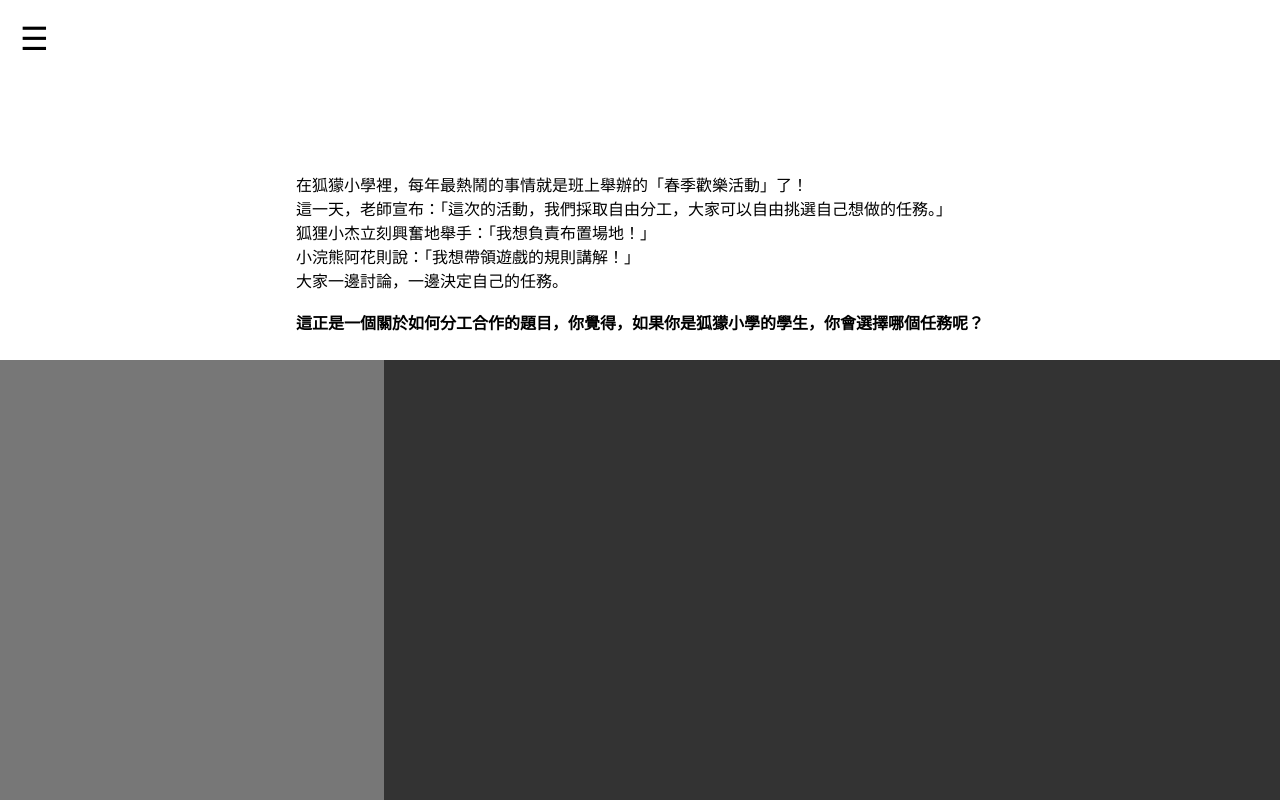
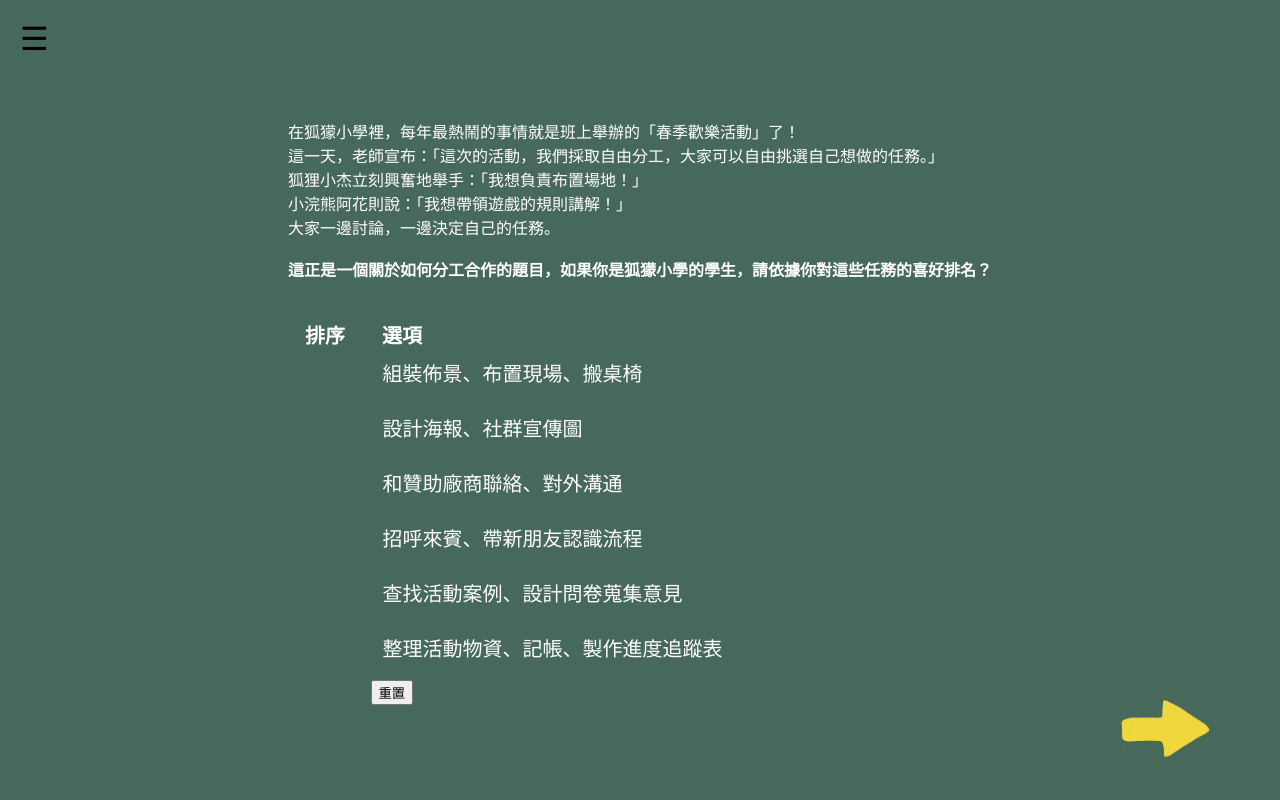
Before and after one commit to ntutproject113/Meerkat, a Vue app in the folder frontend/: page /aptitudeTest1 in a window 1280 px wide. Built offline with nearby package versions, Linux system fonts and the light colour scheme; what vue-konva would draw is missing.

Commit message:
test_arrangement

```diff
--- a/frontend/src/views/AptitudeTest1.vue
+++ b/frontend/src/views/AptitudeTest1.vue
@@ -1,10 +1,40 @@
 <script setup>
+    import { ref } from 'vue'
     import Menu from '../components/Menu.vue';
+
+    const options = [
+        { key: 'R', text: '組裝佈景、布置現場、搬桌椅' },
+        { key: 'A', text: '設計海報、社群宣傳圖' },
+        { key: 'E', text: '和贊助廠商聯絡、對外溝通' },
+        { key: 'S', text: '招呼來賓、帶新朋友認識流程' },
+        { key: 'I', text: '查找活動案例、設計問卷蒐集意見' },
+        { key: 'C', text: '整理活動物資、記帳、製作進度追蹤表' }
+    ]
+    //Array(陣列長度).fill(預設值)，[null, null, null, null, null, null]
+    const clickOrder = ref(Array(options.length).fill(null))
+    //curremtOrder控制我現在已經點擊第幾次了
+    const currentOrder = ref(0)
+
+    function handleClick(index) {
+        //如果這個選項還沒被點過的話，就將該選項(用index表示)的值紀錄成當下的currentOrder
+        if (clickOrder.value[index] === null) {
+            clickOrder.value[index] = currentOrder.value
+            currentOrder.value++
+        }
+    }
+
+    function resetOrder() {
+        clickOrder.value = Array(options.length).fill(null)
+        currentOrder.value = 0
+    }
 </script>
 
 <template>
     <div class="page-wrapper">
         <Menu />
+        <RouterLink to = "/aptitudeTest2">
+            <img src="../assets/images/aptitude_test_result/arrow.png" class="arrow" >
+        </RouterLink>
         <div class="question">
             <div class="word">
                 在狐獴小學裡，每年最熱鬧的事情就是班上舉辦的「春季歡樂活動」了！
@@ -13,13 +43,32 @@
                 <br>小浣熊阿花則說：「我想帶領遊戲的規則講解！」
                 <br>大家一邊討論，一邊決定自己的任務。
                 <div class="Q1">
-                    <br>這正是一個關於如何分工合作的題目，你覺得，如果你是狐獴小學的學生，你會選擇哪個任務呢？
+                    <br>這正是一個關於如何分工合作的題目，如果你是狐獴小學的學生，請依據你對這些任務的喜好排名？
                 </div>
             </div>
         </div>
-        <div class="answer">
-        </div>
-        <div class="choice">
+        <div class="reply">
+            <span class="w1">排序</span>
+            <span class="w2">選項</span>
+            <div class="choice">
+                <!--從 options 裡一個一個取出來，每一筆叫做 option，它的順序叫做 index-->
+                <!--如果點擊div，就會觸發handleClick(index)這個函式-->
+                <div
+                    v-for="(option, index) in options"
+                    :key="option.key"
+                    class="option-item"
+                    @click="handleClick(index)"
+                >
+                    <!--該標籤要for迴圈下，所以會跟著迴圈跑6次-->
+                    <span>{{ option.text }}</span>
+                    <!--如果clickOrder[index]不為空值，代表已經被點擊過了-->
+                    <span v-if="clickOrder[index] !== null" class="answer">
+                    <!--就會顯示這段文字(順序)-->
+                    {{ clickOrder[index] + 1 }}
+                </span>
+                </div>
+                <button class="reset-btn" @click="resetOrder">重置</button>
+            </div>
         </div>
     </div>
 </template>
@@ -27,6 +76,7 @@
 <style scoped>
     .page-wrapper{
         display: flex;
+        justify-content: center;
         background-color: #47695B;
     }
     .question{
@@ -34,31 +84,67 @@
         position: absolute;
         justify-content: center;
         top: 0;
+        max-width: 770px;
         width: 100vw;
-        height: 45vh;
-        background-color: #ffffff;
+        height: 37vh;
     }
     .word{
         align-self: flex-end;
         margin-bottom: 2%;
+        color: #ffffff;
     }
     .Q1{
         font-weight: bold;
     }
+    .reply{
+        display: flex;
+        position: absolute;
+        bottom: 0;
+        max-width: 770px;
+        width: 100vw;
+        height: 60vh;
+    }
     .answer{
         position: absolute;
-        top: 45%;
-        left: 0;
-        width: 30vw;
-        height: 55vh;
-        background-color: #777777;
+        left: -10%;
     }
     .choice{
         position: absolute;
-        top: 45%;
-        left: 30%;
-        width: 70vw;
-        height: 55vh;
-        background-color: #333333;
+        left: 15%;
+        max-width: 500.5px;
+        width: 65vw;
+        height: 52.7vh;
+        color: #ffffff;
+        padding-top: 30px;
+        font-size: 20px;;
+    }
+    .option-item {
+        display: flex;
+        align-items: center;
+        padding: 8px 12px;
+        cursor: pointer;
+        margin-bottom: 10px; /* 這裡調整間距，數字越大距離越大 */
+        position: relative;
+    }
+    .w1{
+        font-size: 20px;;
+        position: absolute;
+        left: 6.5%;
+        color: #ffffff;
+        font-weight: bold;
+    }
+    .w2{
+        font-size: 20px;;
+        position: absolute;
+        left: 16.5%;
+        color: #ffffff;
+        font-weight: bold;
+    }
+    .arrow{
+        z-index: 2;
+        position: absolute;
+        bottom: 5%;
+        right: 5%;
+        width: 100px;
     }
 </style>
--- a/frontend/src/views/AptitudeTest2.vue
+++ b/frontend/src/views/AptitudeTest2.vue
@@ -1,10 +1,16 @@
 <script setup>
+    import { ref } from 'vue'
     import Menu from '../components/Menu.vue';
+
+
 </script>
 
 <template>
     <div class="page-wrapper">
         <Menu />
+        <RouterLink to = "/aptitudeTest3">
+            <img src="../assets/images/aptitude_test_result/arrow.png" class="arrow" >
+        </RouterLink>
         <div class="question">
             <div class="word">
                 期末快到了，
@@ -60,4 +66,11 @@
         height: 55vh;
         background-color: #333333;
     }
+    .arrow{
+        z-index: 2;
+        position: absolute;
+        bottom: 5%;
+        right: 5%;
+        width: 100px;
+    }
 </style>
--- a/frontend/src/views/AptitudeTest3.vue
+++ b/frontend/src/views/AptitudeTest3.vue
@@ -5,6 +5,9 @@
 <template>
     <div class="page-wrapper">
         <Menu />
+        <RouterLink to = "/aptitudeTest4">
+            <img src="../assets/images/aptitude_test_result/arrow.png" class="arrow" >
+        </RouterLink>
         <div class="question">
             <div class="word">
                 寒暑假快到了，
@@ -60,4 +63,11 @@
         height: 55vh;
         background-color: #333333;
     }
+    .arrow{
+        z-index: 2;
+        position: absolute;
+        bottom: 5%;
+        right: 5%;
+        width: 100px;
+    }
 </style>
--- a/frontend/src/views/AptitudeTest4.vue
+++ b/frontend/src/views/AptitudeTest4.vue
@@ -5,6 +5,9 @@
 <template>
     <div class="page-wrapper">
         <Menu />
+        <RouterLink to = "/aptitudeTest5">
+            <img src="../assets/images/aptitude_test_result/arrow.png" class="arrow" >
+        </RouterLink>
         <div class="question">
             <div class="word">
                 暑假營隊開跑了，
@@ -60,4 +63,11 @@
         height: 55vh;
         background-color: #333333;
     }
+    .arrow{
+        z-index: 2;
+        position: absolute;
+        bottom: 5%;
+        right: 5%;
+        width: 100px;
+    }
 </style>
--- a/frontend/src/views/AptitudeTest5.vue
+++ b/frontend/src/views/AptitudeTest5.vue
@@ -5,6 +5,9 @@
 <template>
     <div class="page-wrapper">
         <Menu />
+        <RouterLink to = "/aptitudeTest6">
+            <img src="../assets/images/aptitude_test_result/arrow.png" class="arrow" >
+        </RouterLink>
         <div class="question">
             <div class="word">
                 新學期開始了，
@@ -60,4 +63,11 @@
         height: 55vh;
         background-color: #333333;
     }
+    .arrow{
+        z-index: 2;
+        position: absolute;
+        bottom: 5%;
+        right: 5%;
+        width: 100px;
+    }
 </style>
--- a/frontend/src/views/AptitudeTest6.vue
+++ b/frontend/src/views/AptitudeTest6.vue
@@ -5,6 +5,9 @@
 <template>
     <div class="page-wrapper">
         <Menu />
+        <RouterLink to = "/aptitudeTestResult">
+            <img src="../assets/images/aptitude_test_result/arrow.png" class="arrow" >
+        </RouterLink>
         <div class="question">
             <div class="word">
                 一天放學後，
@@ -61,4 +64,11 @@
         height: 55vh;
         background-color: #333333;
     }
+    .arrow{
+        z-index: 2;
+        position: absolute;
+        bottom: 5%;
+        right: 5%;
+        width: 100px;
+    }
 </style>
--- a/frontend/src/views/Planning.vue
+++ b/frontend/src/views/Planning.vue
@@ -95,27 +95,27 @@ const handleCheck = (item) => {
         </div>
 
         <!--為你推薦-->
-        <div class="recommand mx-auto mt-[500px] w-full max-w-[800px] px-4">
+        <div class="recommand">
             <img src="../assets/images/plan/rec_background.png" alt="背景" class="rec-background">
             <img src="../assets/images/plan/recommand_icon.png" alt="推薦圖示" class="recommand-icon">
             <p>
             <strong style="color: #703C05; font-size: 48px ; position: absolute; top: 70px; left: 160px;">為您推薦</strong>
             </p>
-            <div class="grid grid-cols-1 md:grid-cols-2 gap-6 px-4 py-6">
-                <div class="image-box" @click="goToRenting">
-                    <img src="../assets/images/plan/rec_content.png" alt="租屋推薦" />
+            <div class="arrangement">
+                <div class="image-box1" @click="goToRenting">
+                    <img src="../assets/images/plan/rec_content.png" alt="租屋推薦" class="box"/>
                     <div class="image-text">租屋</div>
                 </div>
-                <div class="image-box" @click="goToIntern">
-                    <img src="../assets/images/plan/rec_content.png" alt="實習推薦" />
+                <div class="image-box2" @click="goToIntern">
+                    <img src="../assets/images/plan/rec_content.png" alt="實習推薦" class="box"/>
                     <div class="image-text">實習</div>
                 </div>
-                <div class="image-box" @click="goToCompetition">
-                    <img src="../assets/images/plan/rec_content.png" alt="比賽推薦" />
+                <div class="image-box3" @click="goToCompetition">
+                    <img src="../assets/images/plan/rec_content.png" alt="比賽推薦" class="box"/>
                     <div class="image-text">比賽</div>
                 </div>
-                <div class="image-box" @click="goToScholarship">
-                    <img src="../assets/images/plan/rec_content.png" alt="獎學金推薦" />
+                <div class="image-box4" @click="goToScholarship">
+                    <img src="../assets/images/plan/rec_content.png" alt="獎學金推薦" class="box"/>
                     <div class="image-text">獎學金</div>
                 </div>
             </div>
@@ -203,9 +203,27 @@ li {
 }
 
 .recommand{
-    position:relative;
-    z-index: 1;
-
+  display: flex;
+  position: relative;
+  position: absolute;
+  z-index: 1;
+  max-width: 770px;
+  width: 90%;
+  height: 81%;
+  top: 0%;
+  transform: translateY(105%);
+}
+.arrangement{
+  display: flex;
+  object-fit: cover;
+  position: relative;
+  position: absolute;
+  max-width: 770px;
+  width: 75%;
+  height: 70%;
+  top: 25%;
+  left: 11.5%;
+  z-index: 2;
 }
 .rec-background {
   width: 100%;
@@ -234,12 +252,43 @@ li {
     object-fit: contain;
     z-index: 2;
 }
-.image-box {
-  position: relative;
-  width: 300px;
-  margin: 0 auto;
+.image-box1 {
+  object-fit: contain;
+  position: absolute;
+  max-width: 280px;
+  width: 45%;
+  height: 45%;
 }
-
+.image-box2 {
+  object-fit: contain;
+  position: absolute;
+  right: 0;
+  max-width: 280px;
+  width: 45%;
+  height: 45%;
+}
+.image-box3 {
+  object-fit: contain;
+  position: absolute;
+  bottom: 3%;
+  max-width: 280px;
+  width: 45%;
+  height: 45%;
+}
+.image-box4 {
+  object-fit: contain;
+  position: absolute;
+  right: 0;
+  bottom: 3%;
+  max-width: 280px;
+  width: 45%;
+  height: 45%;
+}
+.box{
+  position: absolute;
+  max-width: 280px;
+  width: 100%;
+}
 .image-box img {
    width: 100%;
   height: auto;
@@ -249,8 +298,7 @@ li {
 
 .image-text {
   position: absolute;
-  top: 42px;
-  left: 10px;
+  top: 15px;
   width: 100%;
   text-align: center;
   font-weight: bold;
```
